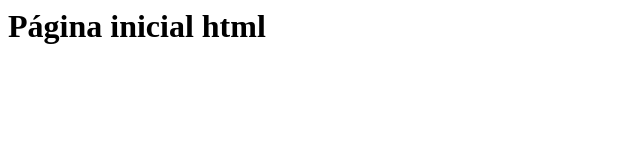
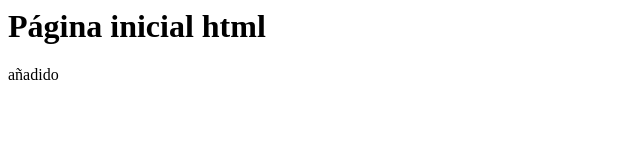
Before and after one commit to beatrizmmen/endes, a plain HTML site: page index.html in a window 1280 px wide. Shown: the full height of the page, 0-640 px from the left. Drawn offline with Linux system fonts and the light colour scheme.

```diff
--- a/index.html
+++ b/index.html
@@ -1 +1,2 @@
 <h1> Página inicial html </h1>
+<p> añadido</p>
```
